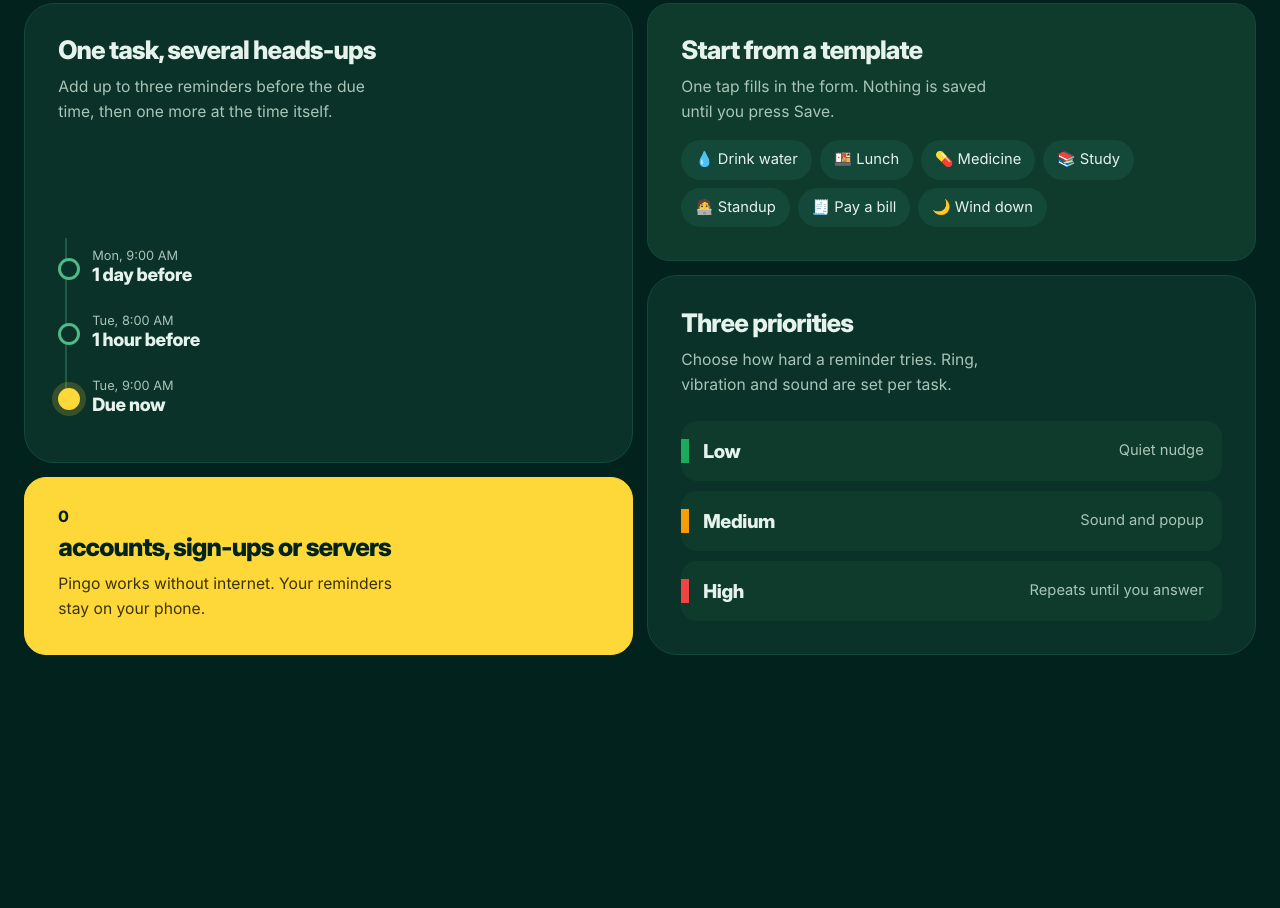
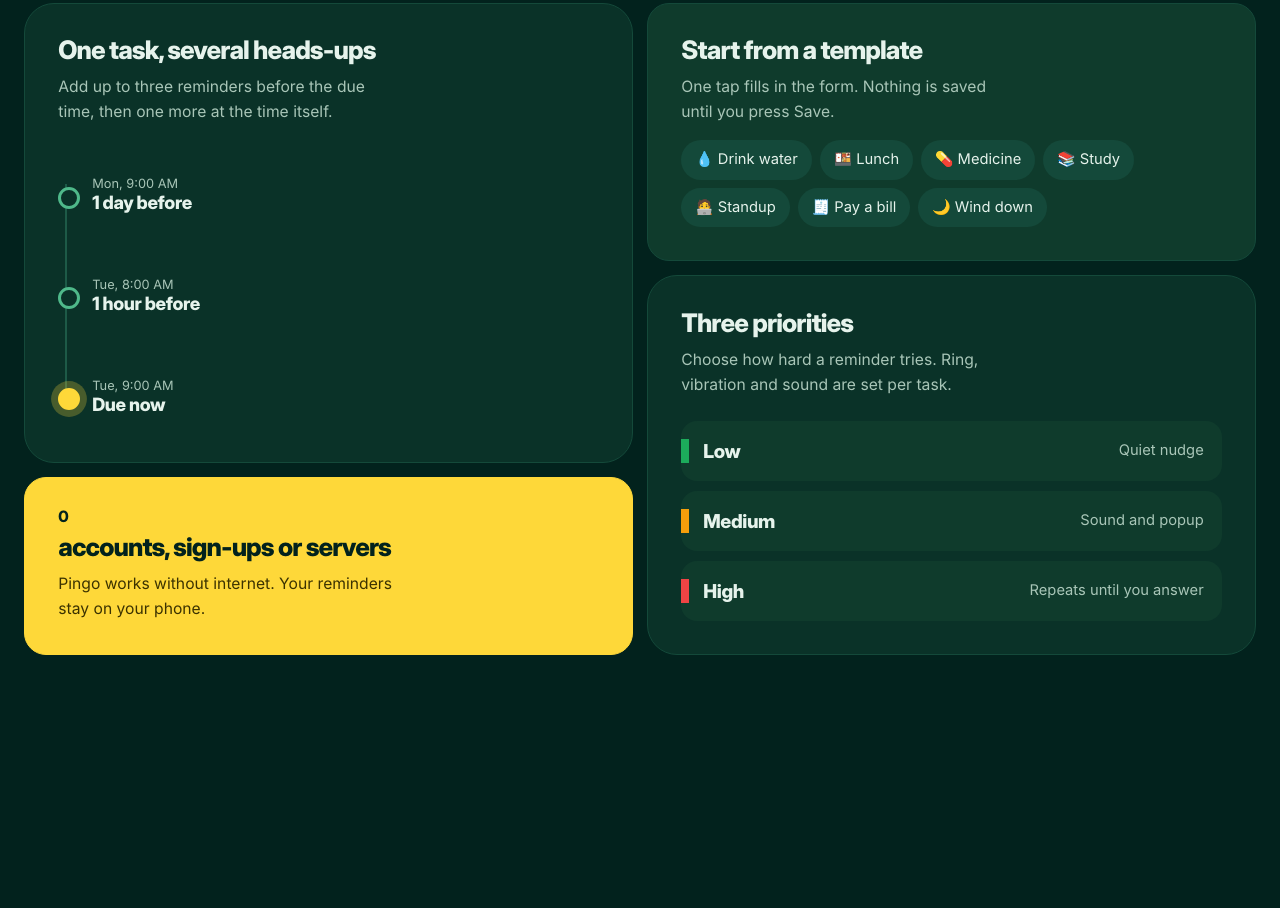
Before and after one commit to arunkaushikdev/pingo-site, a plain HTML site: page index.html in a window 1280 px wide. Shown: the part 5892-6800 px from the top of the page. Drawn offline with Linux system fonts and the light colour scheme.

Commit message:
Site: heads-up timeline fills its tile and animates in
Co-Authored-By: Claude Sonnet 5.5 <noreply@anthropic.com>
Claude-Session: https://claude.ai/code/session_01V7WQWYZcGkZjhZmjFbTrpq

```diff
--- a/app.js
+++ b/app.js
@@ -245,3 +245,14 @@
   const y = $("#year");
   if (y) y.textContent = new Date().getFullYear();
 })();
+
+// Timeline in the "several heads-ups" tile draws itself in when it scrolls into view.
+(function () {
+  const pts = document.querySelector(".points");
+  if (!pts) return;
+  if (!("IntersectionObserver" in window)) return;
+  pts.classList.add("arm");
+  new IntersectionObserver((en, io) => {
+    if (en[0].isIntersecting) { pts.classList.add("go"); io.disconnect(); }
+  }, { threshold: 0.4 }).observe(pts);
+})();
--- a/styles.css
+++ b/styles.css
@@ -533,3 +533,19 @@ footer { position: relative; overflow: hidden; background: #01140f; color: #a9c6
   70%, 100% { box-shadow: 0 0 0 12px rgba(255, 217, 58, 0); }
 }
 @media (prefers-reduced-motion: reduce) { .nav .brand img { animation: none; } }
+
+/* heads-up timeline: fills the tile and draws itself in */
+.t-many .points { flex: 1; margin-top: 28px; padding-top: 0; align-content: space-between; }
+.points::before { transform-origin: top; }
+.points.arm::before { transform: scaleY(0); }
+.points.arm li { opacity: 0; transform: translateY(14px); }
+.points.arm li::before { transform: scale(0); }
+.points.go::before { transform: scaleY(1); transition: transform 1.6s cubic-bezier(.3,.7,.2,1) .1s; }
+.points.go li { opacity: 1; transform: none; transition: opacity .6s ease, transform .6s cubic-bezier(.2,.8,.2,1); }
+.points.go li::before { transform: scale(1); transition: transform .5s cubic-bezier(.3,1.6,.5,1); }
+.points.go li:nth-child(1), .points.go li:nth-child(1)::before { transition-delay: .2s; }
+.points.go li:nth-child(2), .points.go li:nth-child(2)::before { transition-delay: .8s; }
+.points.go li:nth-child(3), .points.go li:nth-child(3)::before { transition-delay: 1.4s; }
+.points.go li.now::before { animation: nowPulse 2.2s ease-out 2s infinite; }
+@keyframes nowPulse { 0% { box-shadow: 0 0 0 0 rgba(254,216,57,.5); } 70%, 100% { box-shadow: 0 0 0 14px rgba(254,216,57,0); } }
+@media (prefers-reduced-motion: reduce) { .points.arm::before, .points.arm li, .points.arm li::before { transform: none; opacity: 1; } .points.go li.now::before { animation: none; } }
```
